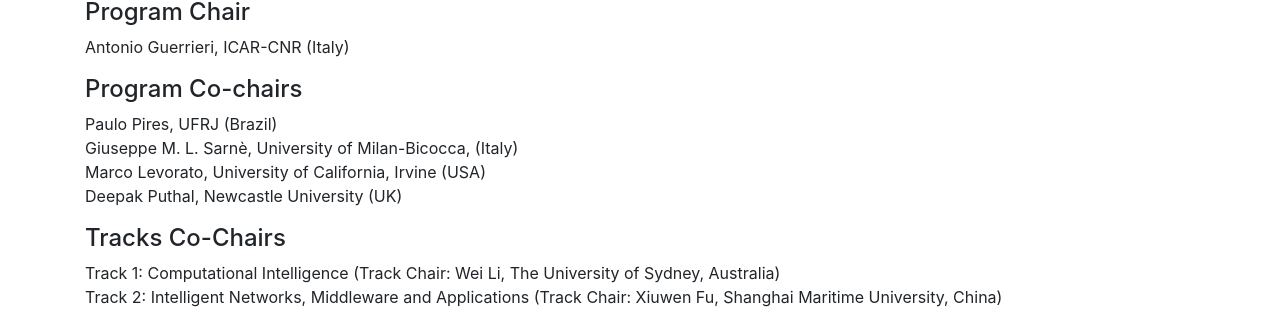
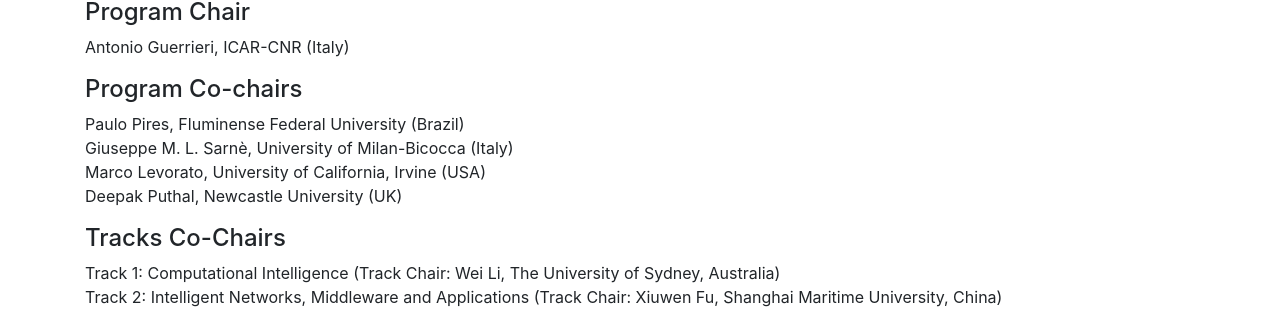
Before and after one commit to cyber-science/2022, a Jekyll site: the page built from _pages/picom/organization.md, in a window 1280 px wide. Shown: the part 609-918 px from the top of the page. Built offline with Jekyll 4.4.1, drawn with Linux system fonts in a browser that asks for light colours.

```diff
--- a/_pages/picom/organization.md
+++ b/_pages/picom/organization.md
@@ -20,8 +20,8 @@
 Antonio Guerrieri, ICAR-CNR (Italy)
 
 <h4>Program Co-chairs</h4>
-Paulo Pires, UFRJ (Brazil)<br/>
-Giuseppe M. L. Sarnè, University of Milan-Bicocca, (Italy)<br/>
+Paulo Pires, Fluminense Federal University (Brazil)<br/>
+Giuseppe M. L. Sarnè, University of Milan-Bicocca (Italy)<br/>
 Marco Levorato, University of California, Irvine (USA)<br/>
 Deepak Puthal, Newcastle University (UK)
 
```
Also changed, not shown: _pages/cyberscitech/acceptworkshops.md (+1 -1 lines), 2 other files.
